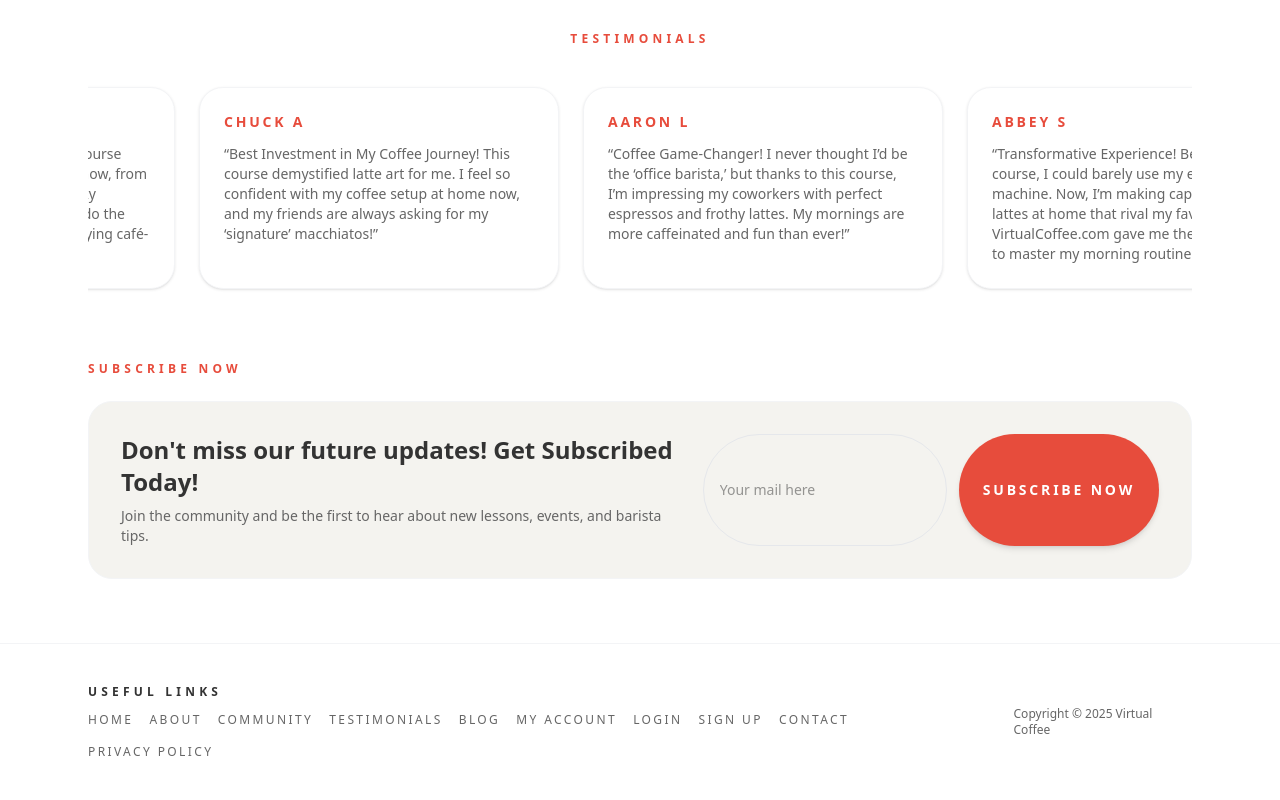
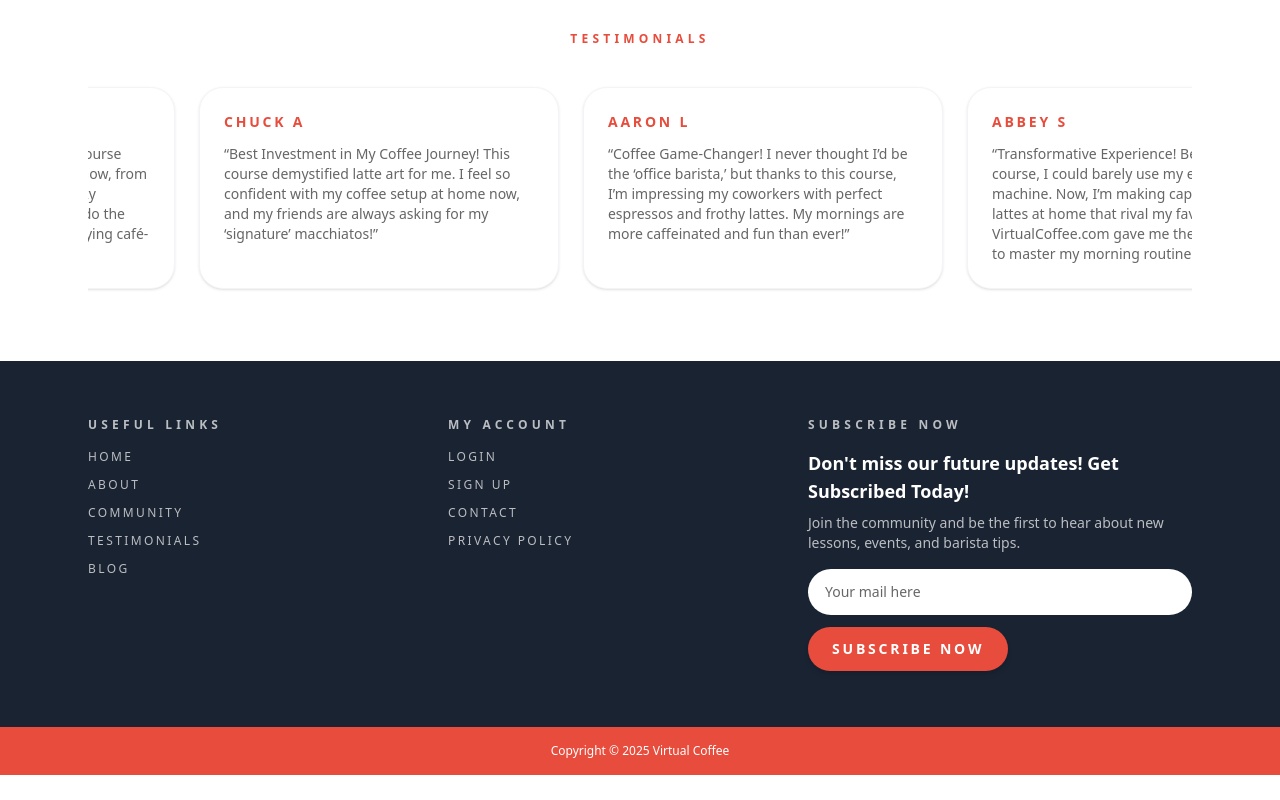
Before and after one commit to innovationwizard/virtualcoffee, a Next.js app: page / in a window 1280 px wide. Shown: the part 3726-4526 px from the top of the page. After the commit the page ends 4501 px from the top, so only its background shows below. Built offline with nearby package versions, Linux system fonts and the light colour scheme.

Commit message:
Restyle footer area to match original.

```diff
--- a/app/page.tsx
+++ b/app/page.tsx
@@ -311,85 +311,83 @@ export default function HomePage() {
         </div>
       </section>
 
-      <section
-        id="community"
-        className="mx-auto w-full max-w-6xl space-y-6 px-6 pb-16"
-      >
-        <p className="text-xs font-semibold uppercase tracking-[0.35em] text-brand-red">
-          Subscribe Now
-        </p>
-        <div className="grid gap-6 rounded-3xl border border-gray-100 bg-brand-beige p-8 md:grid-cols-[1.1fr_0.9fr]">
+      <section id="community" className="bg-brand-navy py-14 text-white">
+        <div className="mx-auto grid w-full max-w-6xl gap-10 px-6 md:grid-cols-[1fr_1fr_1.2fr]">
           <div>
-            <h3 className="text-2xl font-bold text-brand-text">
-              Don&apos;t miss our future updates! Get Subscribed Today!
-            </h3>
-            <p className="mt-2 text-sm text-brand-text-light">
-              Join the community and be the first to hear about new lessons,
-              events, and barista tips.
-            </p>
-          </div>
-          <form className="flex flex-col gap-3 sm:flex-row">
-            <input
-              type="email"
-              placeholder="Your mail here"
-              className="flex-1 rounded-full border border-gray-200 px-4 py-3 text-sm focus:border-brand-red focus:outline-none focus:ring-2 focus:ring-brand-red/20"
-            />
-            <button
-              type="submit"
-              className="rounded-full bg-brand-red px-6 py-3 text-sm font-semibold uppercase tracking-[0.2em] text-white shadow-md transition hover:bg-red-600"
-            >
-              Subscribe Now
-            </button>
-          </form>
-        </div>
-      </section>
-
-      <footer
-        id="contact"
-        className="border-t border-gray-100 bg-white py-10"
-      >
-        <div className="mx-auto flex w-full max-w-6xl flex-col gap-6 px-6 md:flex-row md:items-center md:justify-between">
-          <div>
-            <p className="text-xs font-semibold uppercase tracking-[0.35em] text-brand-text">
+            <p className="text-xs font-semibold uppercase tracking-[0.35em] text-white/70">
               Useful Links
             </p>
-            <div className="mt-3 flex flex-wrap gap-4 text-xs uppercase tracking-[0.2em] text-brand-text-light">
-              <a href="#home" className="hover:text-brand-red">
+            <div className="mt-4 space-y-3 text-xs uppercase tracking-[0.2em] text-white/70">
+              <a href="#home" className="block hover:text-white">
                 Home
               </a>
-              <a href="#about" className="hover:text-brand-red">
+              <a href="#about" className="block hover:text-white">
                 About
               </a>
-              <a href="#community" className="hover:text-brand-red">
+              <a href="#community" className="block hover:text-white">
                 Community
               </a>
-              <a href="#testimonials" className="hover:text-brand-red">
+              <a href="#testimonials" className="block hover:text-white">
                 Testimonials
               </a>
-              <a href="#blog" className="hover:text-brand-red">
+              <a href="#blog" className="block hover:text-white">
                 Blog
               </a>
-              <a href="/login" className="hover:text-brand-red">
-                My Account
-              </a>
-              <a href="/login" className="hover:text-brand-red">
+            </div>
+          </div>
+          <div>
+            <p className="text-xs font-semibold uppercase tracking-[0.35em] text-white/70">
+              My Account
+            </p>
+            <div className="mt-4 space-y-3 text-xs uppercase tracking-[0.2em] text-white/70">
+              <a href="/login" className="block hover:text-white">
                 Login
               </a>
-              <a href="/login" className="hover:text-brand-red">
+              <a href="/login" className="block hover:text-white">
                 Sign Up
               </a>
-              <a href="#contact" className="hover:text-brand-red">
+              <a href="#contact" className="block hover:text-white">
                 Contact
               </a>
-              <a href="#privacy" className="hover:text-brand-red">
+              <a href="#privacy" className="block hover:text-white">
                 Privacy Policy
               </a>
             </div>
           </div>
-          <p className="text-xs text-brand-text-light">
-            Copyright © 2025 Virtual Coffee
-          </p>
+          <div className="space-y-4">
+            <p className="text-xs font-semibold uppercase tracking-[0.35em] text-white/70">
+              Subscribe Now
+            </p>
+            <div>
+              <h3 className="text-lg font-semibold">
+                Don&apos;t miss our future updates! Get Subscribed Today!
+              </h3>
+              <p className="mt-2 text-sm text-white/70">
+                Join the community and be the first to hear about new lessons,
+                events, and barista tips.
+              </p>
+            </div>
+            <form className="flex flex-wrap items-center gap-3">
+              <input
+                type="email"
+                placeholder="Your mail here"
+                className="min-w-[220px] flex-1 rounded-full border border-white/10 bg-white px-4 py-3 text-sm text-brand-text placeholder:text-brand-text-light focus:border-brand-red focus:outline-none focus:ring-2 focus:ring-brand-red/20"
+              />
+              <button
+                type="submit"
+                className="rounded-full bg-brand-red px-6 py-3 text-sm font-semibold uppercase tracking-[0.2em] text-white shadow-md transition hover:bg-red-600"
+              >
+                Subscribe Now
+              </button>
+            </form>
+          </div>
         </div>
+      </section>
+
+      <footer id="contact" className="bg-brand-red py-4">
+        <p className="text-center text-xs text-white">
+          Copyright © 2025 Virtual Coffee
+        </p>
       </footer>
     </main>
   );
```
